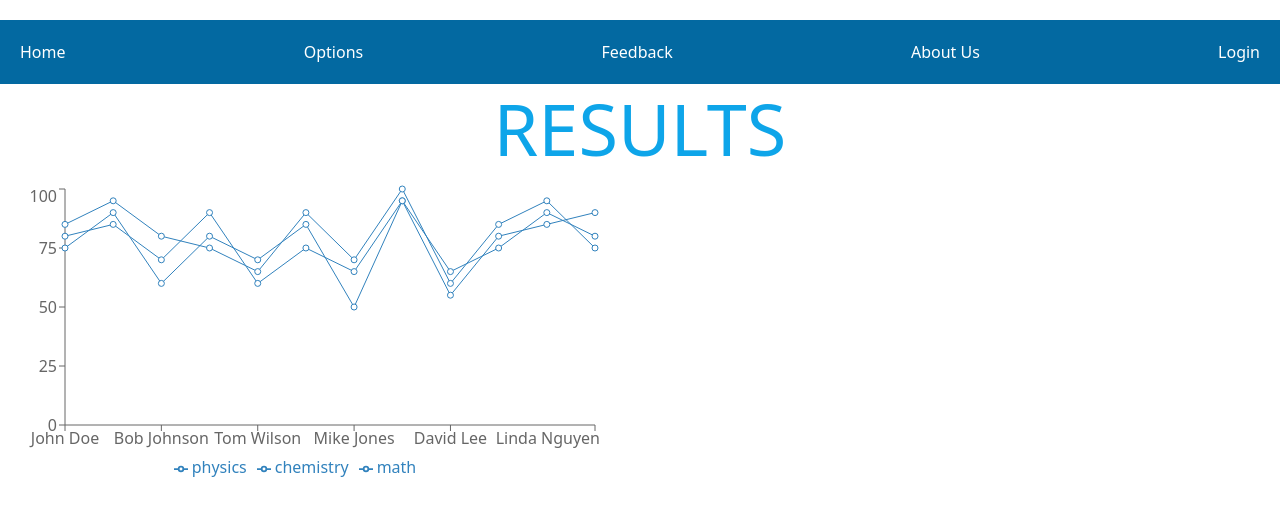
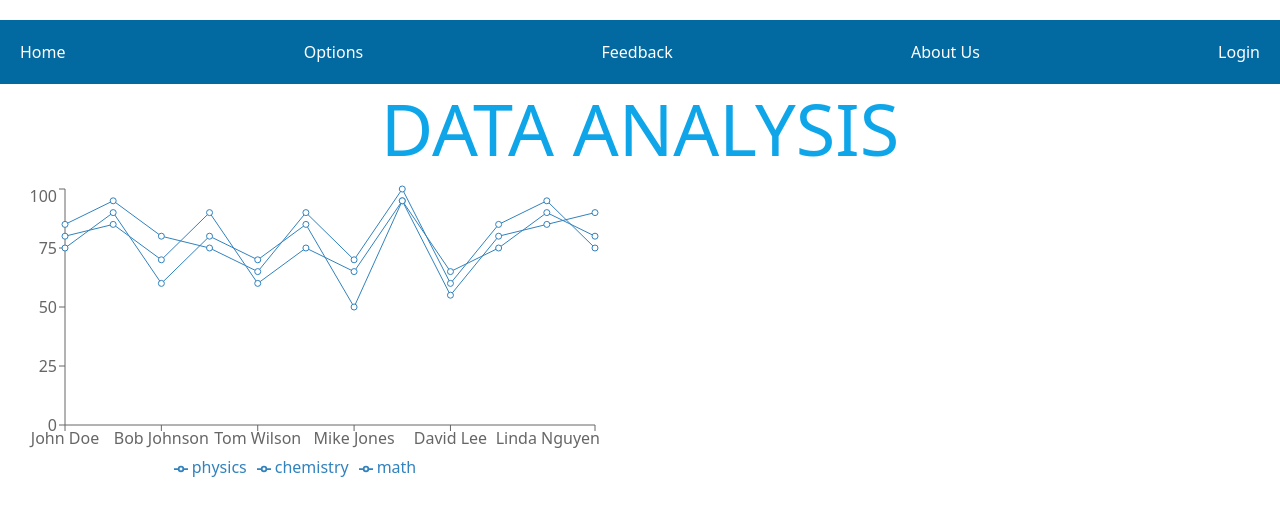
Before and after one commit to KhanZiaul/Data-Analysis-Chart, a React (Vite) app: page / in a window 1280 px wide. Shown: the top 516 px of the page. Built offline with nearby package versions, Linux system fonts and the light colour scheme; no server answers.

Commit message:
nav title updated

```diff
--- a/src/components/Header/Header.jsx
+++ b/src/components/Header/Header.jsx
@@ -7,7 +7,7 @@ const Header = () => {
             <nav className='mt-5'>
                 <Navigation></Navigation>
             </nav>
-            <h2 className='text-center text-7xl mt-2 text-sky-500 mb-5'>RESULTS</h2>
+            <h2 className='text-center text-7xl mt-2 text-sky-500 mb-5'>DATA ANALYSIS</h2>
         </div>
     );
 };
```
